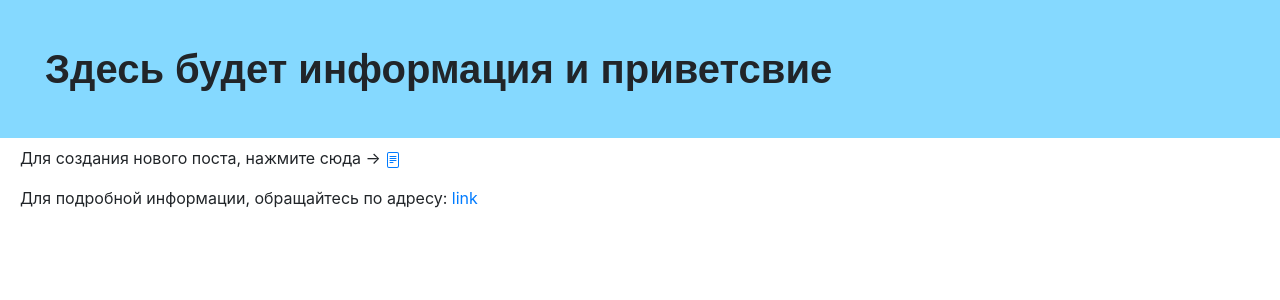
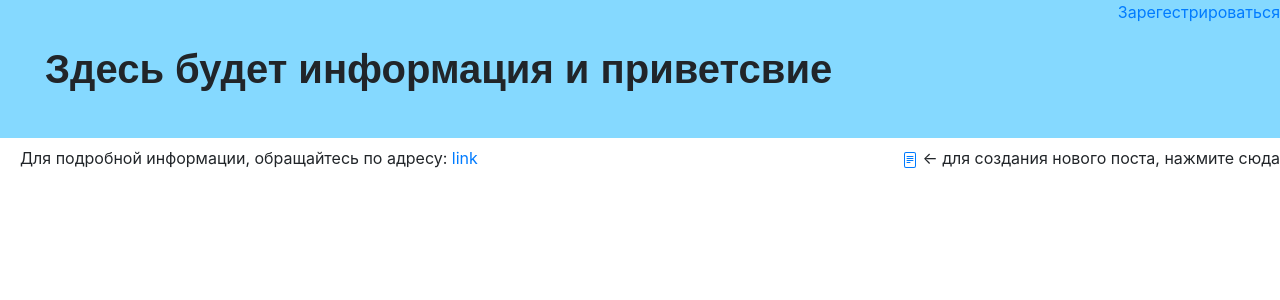
Before and after one commit to 97Dmitry/my-first-blog, a Django app: page / in a window 1280 px wide. Shown: the top 300 px of the page. Run offline with Django 3.2, Linux system fonts and the light colour scheme; data that the repository does not hold is empty.

Commit message:
Added button registration on main page

```diff
--- a/blog/static/css/blog.css
+++ b/blog/static/css/blog.css
@@ -19,3 +19,14 @@ h1 {
 body {
     padding-left: 20px;
 }
+.reg {
+	top: 0px;
+    position:absolute;
+    right: 0px;
+}
+
+.new_post {
+    down: 10px;
+    position:absolute;
+    right: 0px;
+}
--- a/blog/templates/blog/post_list.html
+++ b/blog/templates/blog/post_list.html
@@ -11,15 +11,20 @@
         <!-- Title -->
         <title>Page blogs</title>
     </head>
+
     <div>
-
         <h1>
             <strong>Здесь будет информация и приветсвие</strong>
         </h1>
-        <p>Для создания нового поста, нажмите сюда -> <a href="{% url 'post_new' %}"> <svg width="1em" height="1em" viewBox="0 0 16 16" class="bi bi-file-text" fill="currentColor" xmlns="http://www.w3.org/2000/svg">
-            <path fill-rule="evenodd" d="M4 0h8a2 2 0 0 1 2 2v12a2 2 0 0 1-2 2H4a2 2 0 0 1-2-2V2a2 2 0 0 1 2-2zm0 1a1 1 0 0 0-1 1v12a1 1 0 0 0 1 1h8a1 1 0 0 0 1-1V2a1 1 0 0 0-1-1H4z"/>
-            <path fill-rule="evenodd" d="M4.5 10.5A.5.5 0 0 1 5 10h3a.5.5 0 0 1 0 1H5a.5.5 0 0 1-.5-.5zm0-2A.5.5 0 0 1 5 8h6a.5.5 0 0 1 0 1H5a.5.5 0 0 1-.5-.5zm0-2A.5.5 0 0 1 5 6h6a.5.5 0 0 1 0 1H5a.5.5 0 0 1-.5-.5zm0-2A.5.5 0 0 1 5 4h6a.5.5 0 0 1 0 1H5a.5.5 0 0 1-.5-.5z"/>
-        </svg> </a></p>
+        <div class="new_post">
+            <p> <a href="{% url 'post_new' %}"> <svg width="1em" height="1em" viewBox="0 0 16 16" class="bi bi-file-text" fill="currentColor" xmlns="http://www.w3.org/2000/svg">
+                <path fill-rule="evenodd" d="M4 0h8a2 2 0 0 1 2 2v12a2 2 0 0 1-2 2H4a2 2 0 0 1-2-2V2a2 2 0 0 1 2-2zm0 1a1 1 0 0 0-1 1v12a1 1 0 0 0 1 1h8a1 1 0 0 0 1-1V2a1 1 0 0 0-1-1H4z"/>
+                <path fill-rule="evenodd" d="M4.5 10.5A.5.5 0 0 1 5 10h3a.5.5 0 0 1 0 1H5a.5.5 0 0 1-.5-.5zm0-2A.5.5 0 0 1 5 8h6a.5.5 0 0 1 0 1H5a.5.5 0 0 1-.5-.5zm0-2A.5.5 0 0 1 5 6h6a.5.5 0 0 1 0 1H5a.5.5 0 0 1-.5-.5zm0-2A.5.5 0 0 1 5 4h6a.5.5 0 0 1 0 1H5a.5.5 0 0 1-.5-.5z"/>
+            </svg> </a> <- для создания нового поста, нажмите сюда</p>
+        </div>
+        <div class="reg">
+            <a href="{% url 'sing_up' %}">Зарегестрироваться</a>
+        </div>
     </div>
     <body>
 
```
Also changed, not shown: blog/templates/blog/post_detail.html (+7 -4 lines).
